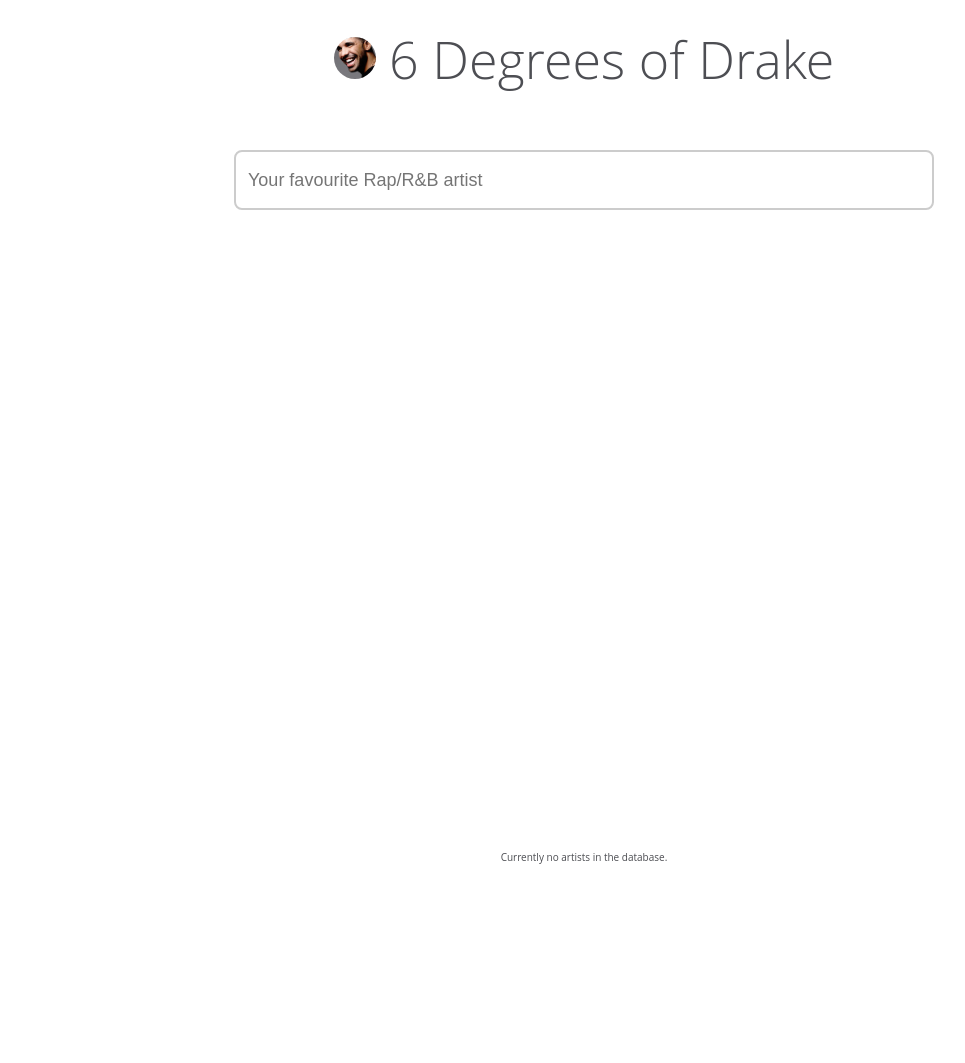
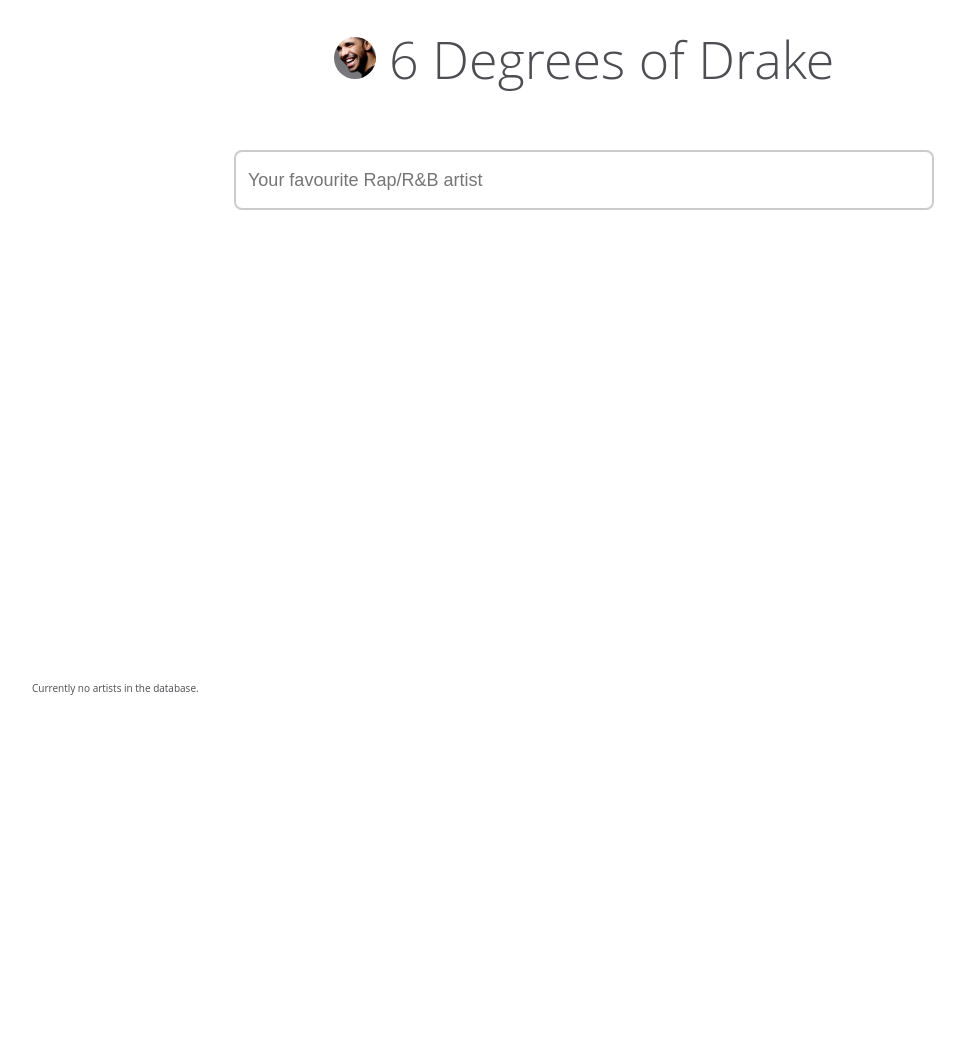
Before and after one commit to CanadaBestSeller/six_degrees_of_drake, a Django app: template templates/six_degrees_of_drake/index.html in a window 1280 px wide. Shown: the top 1063 px of the page, without its empty margins (56-1021 px from the left). After the commit the page ends 695 px from the top, so only its background shows below. Run offline with Django 3.2, Linux system fonts and the light colour scheme; the template is opened without the code that fills it, so the values that code supplies are empty; some web fonts are replaced.

Commit message:
Beautified index.html footer

```diff
--- a/templates/six_degrees_of_drake/index.html
+++ b/templates/six_degrees_of_drake/index.html
@@ -13,6 +13,8 @@
         {% include 'artist_search.html' %}
     </div>
 
+</div>
+
 <div class="footer">
     {% if artist_list %}
         There are {{ artist_list|length }} artist(s) currently in the database.
@@ -25,12 +27,12 @@
         <p>Currently no artists in the database.</p>
     {% endif %}
 </div>
-</div>
 </body>
 
 <style>
 body {
     text-align: center;
+    position: relative;
 }
 
 #logo {
@@ -46,8 +48,10 @@ body {
 }
 
 .footer {
+    margin: 80px;
     font-size: x-small;
-    margin: 600px 0;
+    position: fixed;
+    bottom: 0;
 }
 
 .footer li {
@@ -60,10 +64,15 @@ body {
 }
 
 .footer ul {
+    margin: 0;
     padding: 0;
 }
 
 #search {
     padding: 40px 40px;
 }
+
+html {
+    height: 100%;
+}
 </style>
```
Lines whose indentation alone changed are shown as unchanged.
